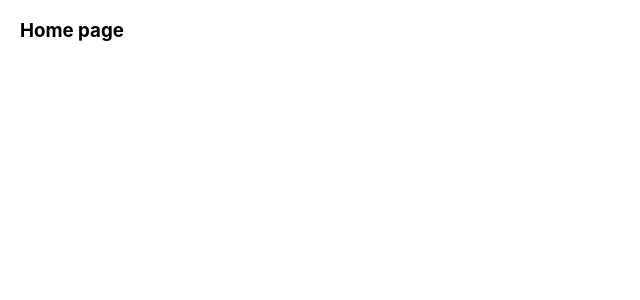
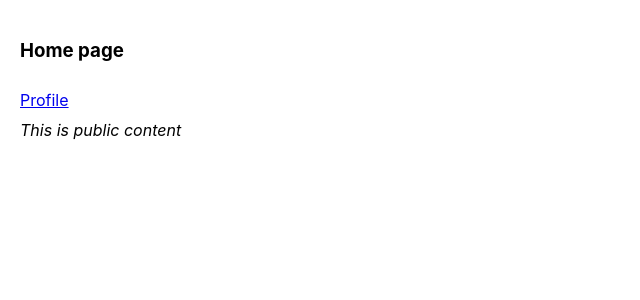
Before and after one commit to ccrowley96/fullstack-auth-docker-boilerplate, a React (Create React App) app in the folder client/: page / in a window 1280 px wide. Shown: the top 300 px of the page, without its empty margins (0-640 px from the left). Built offline with nearby package versions, Linux system fonts and the light colour scheme.

Commit message:
Added apollo client to front-end with working graph ql queries

```diff
--- a/client/src/App.js
+++ b/client/src/App.js
@@ -1,12 +1,46 @@
 import React from "react";
 import { ProvideAuth } from './services/auth';
 import Routes from './components/Routes/Routes';
+import { ApolloProvider, createHttpLink, ApolloClient, InMemoryCache } from '@apollo/client';
+import { setContext } from '@apollo/client/link/context';
 import './App.scss';
 
 export default function App() {
   return (
     <ProvideAuth>
-      <Routes/>
+      <ApolloProvider client={client}>
+        <div className="app">
+          <Routes/>
+        </div>
+      </ApolloProvider>
     </ProvideAuth>
   );
 }
+
+const httpLink = createHttpLink({
+  uri: '/graphql',
+});
+
+const authLink = setContext((_, { headers }) => {
+  // get the authentication token from local storage if it exists
+  let token = null;
+  let sessionString = localStorage.getItem('session');
+  if(sessionString){
+    let session = JSON.parse(sessionString);
+    if(session.token){
+      token = session.token;
+    }
+  }
+  // return the headers to the context so httpLink can read them
+  return {
+    headers: {
+      ...headers,
+      authorization: token ? `Bearer ${token}` : "",
+    }
+  }
+});
+
+export const client = new ApolloClient({
+  link: authLink.concat(httpLink),
+  cache: new InMemoryCache()
+})
--- a/client/src/App.scss
+++ b/client/src/App.scss
@@ -0,0 +1,3 @@
+.app{
+    padding: 20px;
+}
--- a/client/src/components/Profile/Profile.js
+++ b/client/src/components/Profile/Profile.js
@@ -1,12 +1,21 @@
-import { useAuth } from "../../services/auth";
+import { USER_QUERY } from '../../queries/profile';
+import { useQuery } from '@apollo/client';
 import './Profile.scss'
+import { useAuth } from '../../services/auth';
 
-export default function Profile(){
-    let auth = useAuth();
-    let user = auth.user;
-    if(user){
+export default function Profile({user}){
+
+    const { loading, error, data } = useQuery(USER_QUERY, {variables: {id: user._id}});
+
+    if (loading) return <p>Loading...</p>;
+    if (error) return <p>Error :(</p>;
+
+    if(data.user){
+        let { user } = data;
+        let registeredDate = new Date(Number(user.registered));
         return(
             <div className="profileWrapper">
+                <img style={{padding: "10px"}} alt="profile" src={user.picture} />
                 <table>
                     <tbody>
                         <tr>
@@ -19,7 +28,11 @@ export default function Profile(){
                         </tr>
                         <tr>
                             <td>ID</td>
-                            <td>{user._id}</td>
+                            <td>{user.id}</td>
+                        </tr>
+                        <tr>
+                            <td>Registered</td>
+                            <td>{registeredDate.toLocaleString()}</td>
                         </tr>
                     </tbody>
 
--- a/client/src/components/Routes/Routes.js
+++ b/client/src/components/Routes/Routes.js
@@ -1,16 +1,18 @@
+import React, { useCallback } from 'react';
 import { useAuth } from '../../services/auth';
 import {
     BrowserRouter as Router,
     Switch,
     Route,
     Redirect,
+    Link,
 } from "react-router-dom";
 import Login from '../Login/Login';
 import Logout from '../Logout/Logout';
 import Profile from '../Profile/Profile';
 
 export default function Routes(){
-    let auth = useAuth();
+  const auth = useAuth();
     return(
         <Router>
             <Switch>
@@ -18,11 +20,15 @@ export default function Routes(){
                     <Login />
                 </Route>
                 <PrivateRoute path="/profile">
-                    <TempPageHeader title={"Profile page"}/>
-                    <Profile/>
+                    <h3>Profile page</h3>
+                    <NavLink to="/" text="Home" />
+                    <Profile user={auth?.session?.user}/>
+                    <i>This is private content</i>
                 </PrivateRoute>
                 <Route path="/">
-                    <TempPageHeader title={"Home page"}/>
+                    <h3>Home page</h3>
+                    <NavLink to="/profile" text="Profile" />
+                    <i>This is public content</i>
                 </Route>
             </Switch>
             <Logout/>
@@ -30,12 +36,12 @@ export default function Routes(){
     )
 }
 
-function TempPageHeader({title}){
-    return(
-        <div style={{position: 'relative', top: '0px', left: '20px'}}>
-            <h3>{title}</h3>
-        </div>
-    )
+function NavLink({to, text}){
+  return(
+    <div style={{padding: "10px 0px"}}>
+      <Link to={to}>{text}</Link>
+    </div>
+  )
 }
 
 // A wrapper for <Route> that redirects to the login
--- a/client/src/components/login/login.js
+++ b/client/src/components/login/login.js
@@ -26,7 +26,7 @@ export default function Login(){
         let parsedResponse = await response.json();
 
         // Set auth state
-        auth.authenticateUser(parsedResponse, () => history.replace(from));
+        auth.authenticateUser(parsedResponse, () => history.push(from));
     }
 
     return(
--- /dev/null
+++ b/client/src/queries/profile.js
@@ -0,0 +1,15 @@
+import { gql } from '@apollo/client';
+
+export const USER_QUERY = gql`
+    query getUser($id: ID!) {
+        user(id: $id){
+            id
+            name
+            email
+            given_name
+            family_name
+            picture
+            registered
+        }
+    }
+`;
--- a/client/src/services/auth.js
+++ b/client/src/services/auth.js
@@ -1,5 +1,6 @@
 import jwt_decode from "jwt-decode";
 import React, { useContext, createContext, useState } from "react";
+import { client } from '../App';
 
 const authContext = createContext();
 
@@ -18,7 +19,7 @@ export function useAuth(){
 }
 
 const getSessionFromLocalStorage = () => {
-    let sessionString = localStorage.getItem('user');
+    let sessionString = localStorage.getItem('session');
     if(sessionString){
         let session = JSON.parse(sessionString);
         if(session){
@@ -29,29 +30,30 @@ const getSessionFromLocalStorage = () => {
 }
 
 export function useProvideAuth(){
-    let userFromStorage = getSessionFromLocalStorage()?.user;
-    const [user, setUser] = useState(userFromStorage);
+    let sessionFromStorage = getSessionFromLocalStorage();
+    const [session, setSession] = useState(sessionFromStorage);
 
-    const authenticateUser = (user, cb) => {
-        setUser(user);
-        localStorage.setItem('user', JSON.stringify(user));
+    const authenticateUser = (session, cb) => {
+        setSession(session);
+        localStorage.setItem('session', JSON.stringify(session));
         cb();
     }
 
     const deauthenticateUser = cb => {
-        localStorage.removeItem('user');
-        setUser(null);
+        localStorage.removeItem('session');
+        client.clearStore();
+        setSession(null);
         cb();
     }
 
     const isUserAuthenticated = () => {
-        let user = getSessionFromLocalStorage();
-        if(user){
-            let token = user.token;
+        let session = getSessionFromLocalStorage();
+        if(session){
+            let token = session.token;
             const { exp } = jwt_decode(token);
             const expirationTime = (exp * 1000);
             if(Date.now() >= expirationTime){
-                localStorage.removeItem('user');
+                localStorage.removeItem('session');
             } else{
                 return true;
             }
@@ -60,16 +62,12 @@ export function useProvideAuth(){
     }
 
     const getToken = () => {
-        let userString = localStorage.getItem('user');
-        if(userString){
-            let user = JSON.parse(userString);
-            return user.token;
-        }
-        return null;
+        let session = getSessionFromLocalStorage();
+        return session?.token;
     }
 
     return {
-        user,
+        session,
         authenticateUser,
         deauthenticateUser,
         isUserAuthenticated,
```
Also changed, not shown: package.json (+7 -1 lines), client/src/index.js (line endings or trailing spaces), 1 other file (tests, documents, lock files or other folders).
